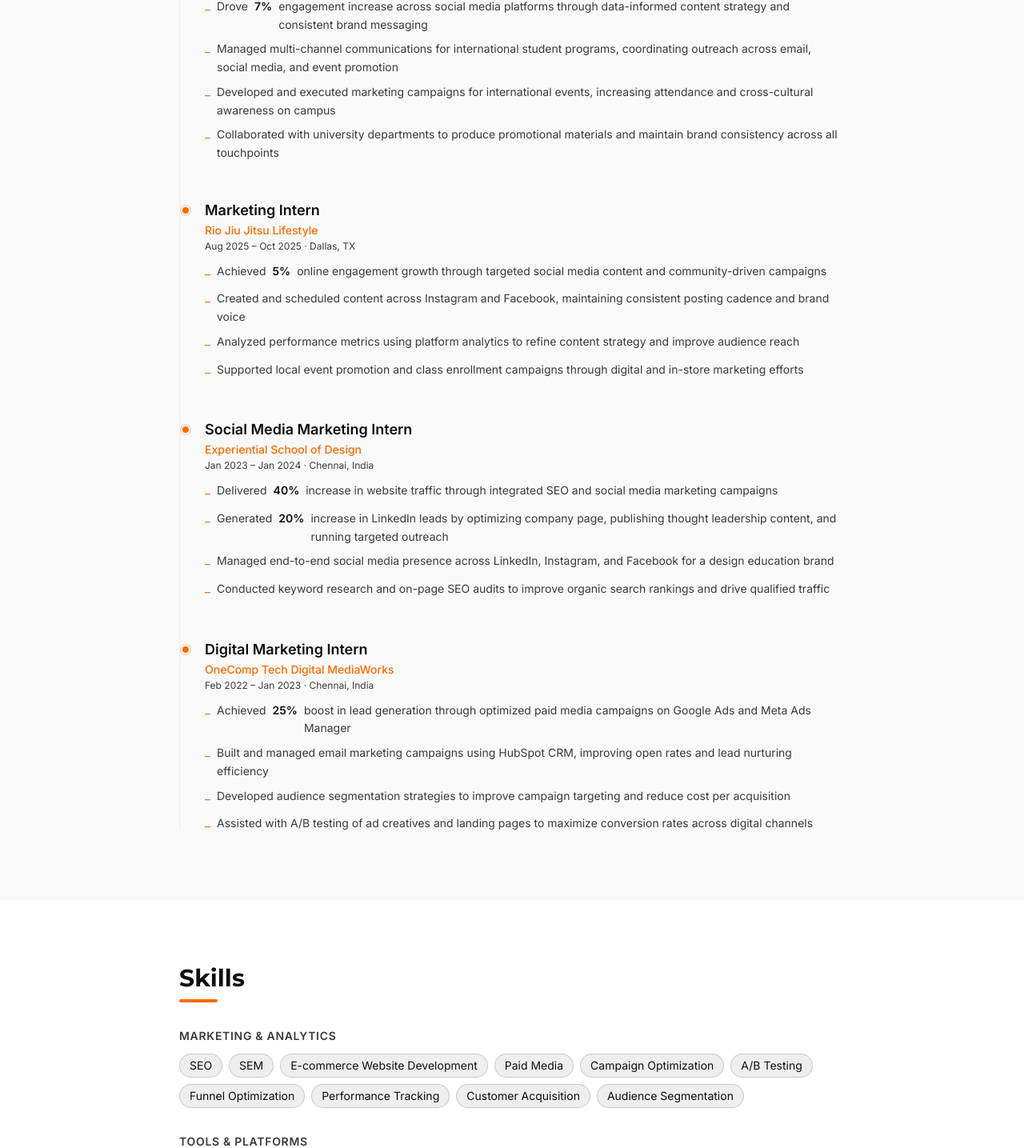
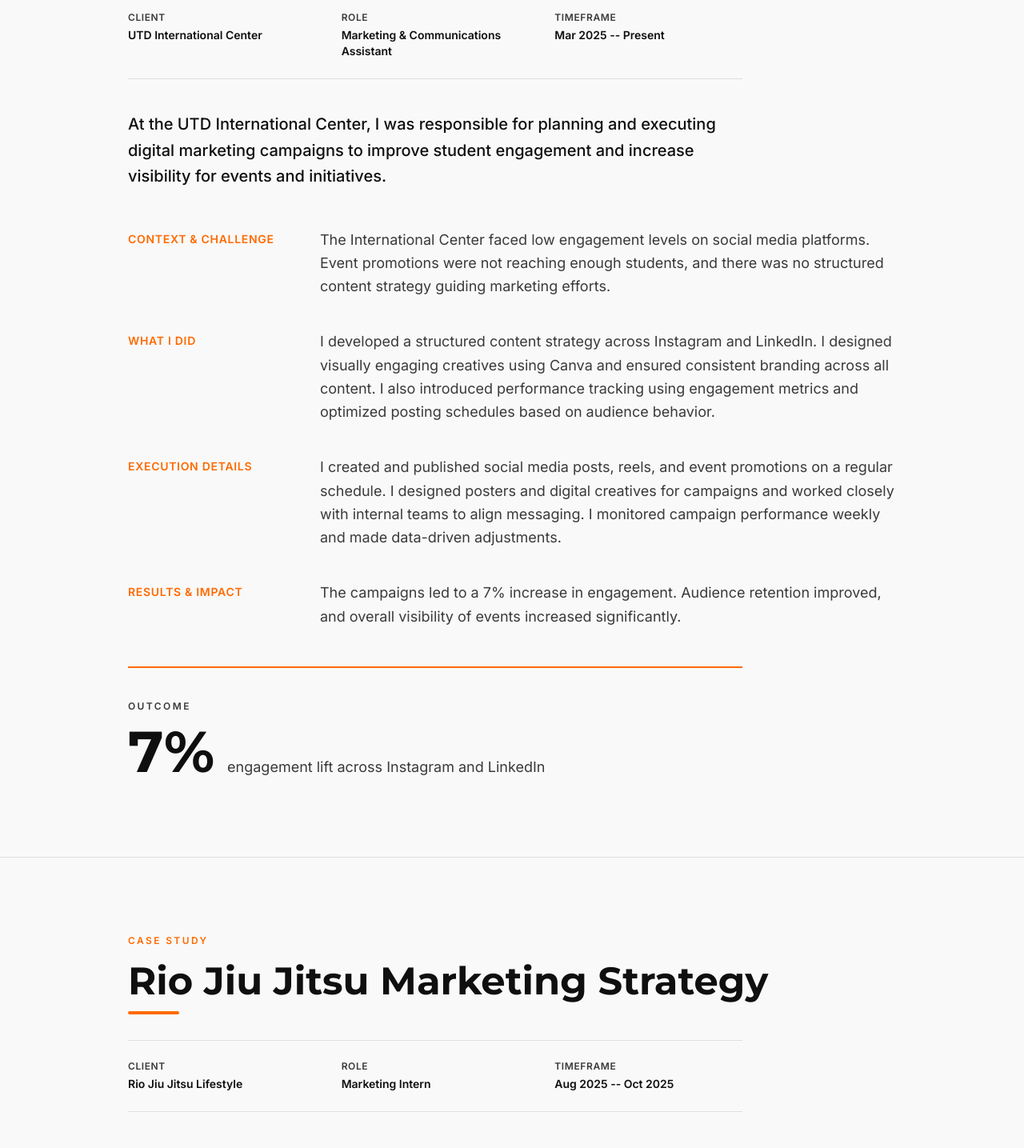
Before and after one commit to LakshmanTurlapati/HVVP-Portfolio, a Next.js app in the folder harsha-portfolio/: page / in a window 1280 px wide. Shown: the part 1670-3105 px from the top of the page at 80% size. Built offline with nearby package versions, Linux system fonts and the light colour scheme.

Commit message:
feat(07): add two inline case studies via Data-as-Prop component

```diff
--- a/harsha-portfolio/src/app/page.tsx
+++ b/harsha-portfolio/src/app/page.tsx
@@ -10,6 +10,9 @@
 import SkillsSection from '@/components/sections/SkillsSection'
 import LeadershipSection from '@/components/sections/LeadershipSection'
 import ValuePropSection from '@/components/sections/ValuePropSection'
+import CaseStudySection from '@/components/sections/CaseStudySection'
+import { caseStudyUtd } from '@/data/caseStudyUtd'
+import { caseStudyRio } from '@/data/caseStudyRio'
 import ContactSection from '@/components/sections/ContactSection'
 
 export default function Home() {
@@ -17,6 +20,8 @@
     <>
       <AnimatedSection><HeroSection /></AnimatedSection>
       <AnimatedSection><AboutSection /></AnimatedSection>
+      <AnimatedSection><CaseStudySection data={caseStudyUtd} /></AnimatedSection>
+      <AnimatedSection><CaseStudySection data={caseStudyRio} /></AnimatedSection>
       <AnimatedSection><ExperienceSection /></AnimatedSection>
       <AnimatedSection><SkillsSection /></AnimatedSection>
       <AnimatedSection><LeadershipSection /></AnimatedSection>
--- /dev/null
+++ b/harsha-portfolio/src/components/sections/CaseStudySection.tsx
@@ -0,0 +1,83 @@
+import type { CaseStudyData } from '@/types'
+
+interface CaseStudySectionProps {
+  data: CaseStudyData
+}
+
+export default function CaseStudySection({ data }: CaseStudySectionProps) {
+  return (
+    <section
+      id={`case-study-${data.slug}`}
+      aria-label={data.title}
+      className="py-24 bg-background border-t border-border"
+    >
+      <div className="max-w-5xl mx-auto px-4 sm:px-6 lg:px-8">
+
+        <p className="text-xs font-semibold text-accent uppercase tracking-[0.2em] mb-3">
+          Case Study
+        </p>
+        <h2 className="text-3xl sm:text-4xl lg:text-5xl font-bold text-foreground mb-2 leading-tight">
+          {data.title}
+        </h2>
+        <div className="w-16 h-1 bg-accent mb-8 rounded-full" />
+
+        {/* Metadata stat row */}
+        <dl className="grid grid-cols-1 sm:grid-cols-3 gap-4 sm:gap-8 border-y border-border py-6 mb-10 max-w-3xl">
+          <div>
+            <dt className="text-xs font-semibold text-muted-foreground uppercase tracking-wider mb-1">Client</dt>
+            <dd className="text-sm font-semibold text-foreground">{data.client}</dd>
+          </div>
+          <div>
+            <dt className="text-xs font-semibold text-muted-foreground uppercase tracking-wider mb-1">Role</dt>
+            <dd className="text-sm font-semibold text-foreground">{data.role}</dd>
+          </div>
+          <div>
+            <dt className="text-xs font-semibold text-muted-foreground uppercase tracking-wider mb-1">Timeframe</dt>
+            <dd className="text-sm font-semibold text-foreground">{data.timeframe}</dd>
+          </div>
+        </dl>
+
+        {/* Project Description */}
+        <p className="text-lg sm:text-xl text-foreground leading-relaxed mb-12 max-w-3xl font-medium">
+          {data.description}
+        </p>
+
+        {/* 4 narrative blocks: Context, What I Did, Execution, Results */}
+        <div className="space-y-10">
+          {data.blocks.map((block) => (
+            <div
+              key={block.label}
+              className="grid grid-cols-1 md:grid-cols-[200px_1fr] gap-2 md:gap-10"
+            >
+              <p className="text-sm font-semibold text-accent uppercase tracking-wider md:pt-1">
+                {block.label}
+              </p>
+              <p className="text-base sm:text-lg text-muted-foreground leading-relaxed max-w-3xl">
+                {block.body}
+              </p>
+            </div>
+          ))}
+        </div>
+
+        {/* Results emphasis -- large Montserrat number */}
+        <div className="mt-12 pt-10 border-t-2 border-accent max-w-3xl">
+          <p className="text-xs font-semibold text-muted-foreground uppercase tracking-[0.2em] mb-3">
+            Outcome
+          </p>
+          <div className="flex items-baseline gap-4 flex-wrap">
+            <span
+              className="text-6xl sm:text-7xl font-bold text-foreground leading-none"
+              style={{ fontFamily: 'var(--font-display)' }}
+            >
+              {data.result.value}
+            </span>
+            <span className="text-base sm:text-lg text-muted-foreground leading-snug">
+              {data.result.label}
+            </span>
+          </div>
+        </div>
+
+      </div>
+    </section>
+  )
+}
--- /dev/null
+++ b/harsha-portfolio/src/data/caseStudyRio.ts
@@ -0,0 +1,33 @@
+import type { CaseStudyData } from '@/types'
+
+export const caseStudyRio: CaseStudyData = {
+  slug: 'rio',
+  title: 'Rio Jiu Jitsu Marketing Strategy',
+  client: 'Rio Jiu Jitsu Lifestyle',
+  role: 'Marketing Intern',
+  timeframe: 'Aug 2025 -- Oct 2025',
+  description:
+    'Worked on improving brand visibility and customer engagement for Rio Jiu Jitsu through digital marketing strategies.',
+  blocks: [
+    {
+      label: 'Context & Challenge',
+      body: 'The brand lacked a consistent content strategy and had low engagement across its digital platforms. There was also limited optimization of the e-commerce funnel.',
+    },
+    {
+      label: 'What I Did',
+      body: 'I created structured content plans for Instagram and email marketing. I worked on improving the e-commerce funnel using Shopify and introduced performance tracking for campaigns.',
+    },
+    {
+      label: 'Execution Details',
+      body: 'I developed promotional content for memberships and merchandise. I supported product marketing efforts and continuously analyzed campaign performance data to refine strategies.',
+    },
+    {
+      label: 'Results & Impact',
+      body: 'Engagement increased by 5%, customer acquisition strategies improved, and overall brand visibility grew.',
+    },
+  ],
+  result: {
+    value: '5%',
+    label: 'online engagement growth across Instagram and email',
+  },
+}
--- /dev/null
+++ b/harsha-portfolio/src/data/caseStudyUtd.ts
@@ -0,0 +1,33 @@
+import type { CaseStudyData } from '@/types'
+
+export const caseStudyUtd: CaseStudyData = {
+  slug: 'utd',
+  title: 'UTD International Center Campaign',
+  client: 'UTD International Center',
+  role: 'Marketing & Communications Assistant',
+  timeframe: 'Mar 2025 -- Present',
+  description:
+    'At the UTD International Center, I was responsible for planning and executing digital marketing campaigns to improve student engagement and increase visibility for events and initiatives.',
+  blocks: [
+    {
+      label: 'Context & Challenge',
+      body: 'The International Center faced low engagement levels on social media platforms. Event promotions were not reaching enough students, and there was no structured content strategy guiding marketing efforts.',
+    },
+    {
+      label: 'What I Did',
+      body: 'I developed a structured content strategy across Instagram and LinkedIn. I designed visually engaging creatives using Canva and ensured consistent branding across all content. I also introduced performance tracking using engagement metrics and optimized posting schedules based on audience behavior.',
+    },
+    {
+      label: 'Execution Details',
+      body: 'I created and published social media posts, reels, and event promotions on a regular schedule. I designed posters and digital creatives for campaigns and worked closely with internal teams to align messaging. I monitored campaign performance weekly and made data-driven adjustments.',
+    },
+    {
+      label: 'Results & Impact',
+      body: 'The campaigns led to a 7% increase in engagement. Audience retention improved, and overall visibility of events increased significantly.',
+    },
+  ],
+  result: {
+    value: '7%',
+    label: 'engagement lift across Instagram and LinkedIn',
+  },
+}
```
Also changed, not shown: harsha-portfolio/src/types/index.ts (+21 -0 lines).
